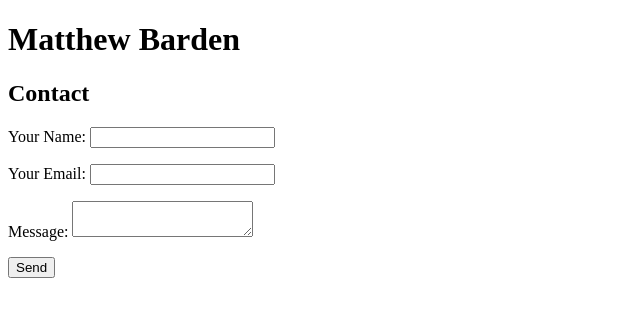
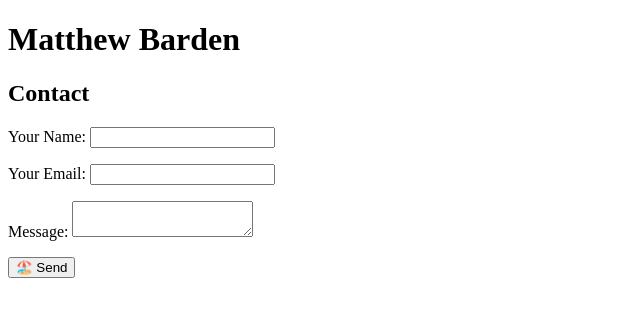
Before and after one commit to Mbarden1/custom-domain, a plain HTML site: page index.html in a window 1280 px wide. Shown: the full height of the page, 0-640 px from the left. Drawn offline with Linux system fonts and the light colour scheme.

Commit message:
New form
new form

```diff
--- a/index.html
+++ b/index.html
@@ -18,12 +18,11 @@
   <p>
     <label>Your Email: <input type="email" name="email" /></label>
   </p>
-
   <p>
     <label>Message: <textarea name="message"></textarea></label>
   </p>
   <p>
-    <button type="submit">Send</button>
+    <button type="submit">🏖️ Send</button>
   </p>
 </form>
 
```
